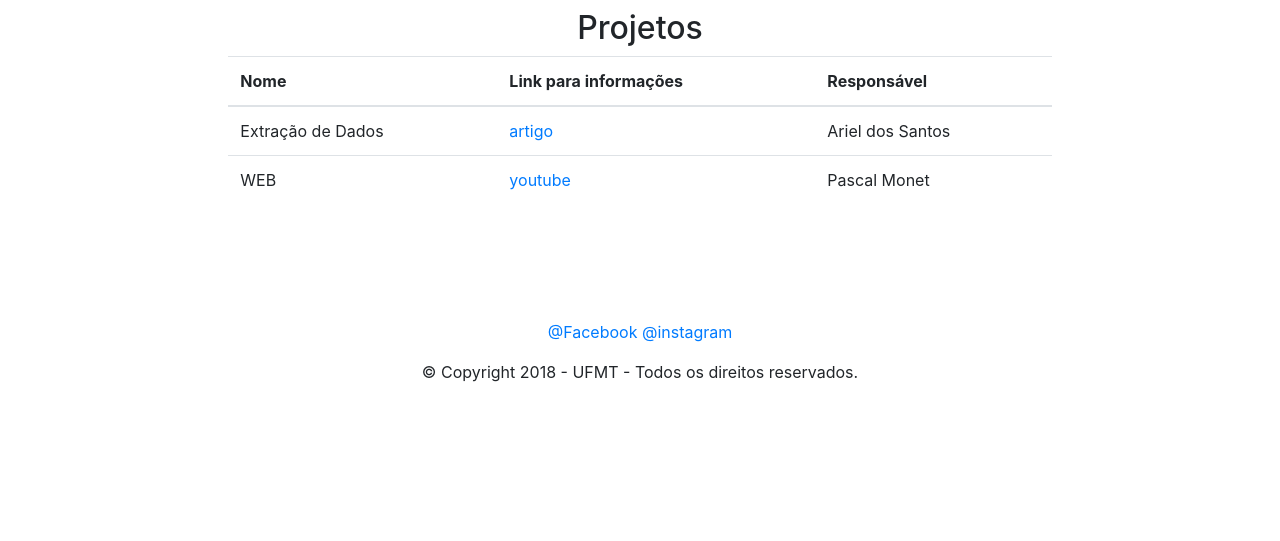
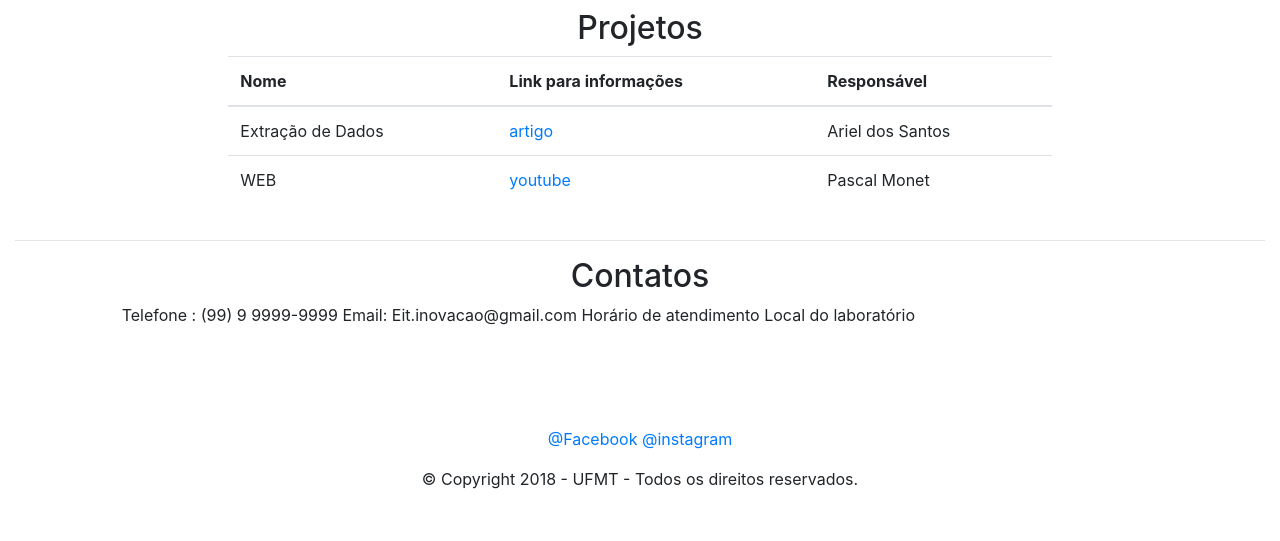
Before and after one commit to PascalBreno/Site-Eit, a PHP site: page /laboratorios.php in a window 1280 px wide. Shown: the part 1290-1831 px from the top of the page. Before the commit the page ends 1672 px from the top, so only its background shows below. Run offline with PHP 8.4, Linux system fonts and the light colour scheme.

Commit message:
Pg. Laboratório estático finalizado (sem css)

```diff
--- a/laboratorios.php
+++ b/laboratorios.php
@@ -183,6 +183,21 @@
   </div>
   <div class="col col-md-2"></div>
 </div>
+<!-- Fim dos Projetos -->
+<hr class ="linhaabaixo"/>
+<!-- Contatos -->
+<div class="row">
+  <div class="col col-md-1"></div>
+  <div class="col col-md-10">
+    <h2><center> Contatos</center> </h2>
+    <a>Telefone : (99) 9 9999-9999</a>
+    <a>Email: Eit.inovacao@gmail.com</a>
+    <a>Horário de atendimento</a>
+    <a>Local do laboratório</a>
+  </div>
+  <div class="col col-md-1"></div>
+</div>
+<!--Fim da aba Contatos -->
 
 <footer class="mainfooter" style="bottom:0px;"role="contentinfo">
     <div >
```
